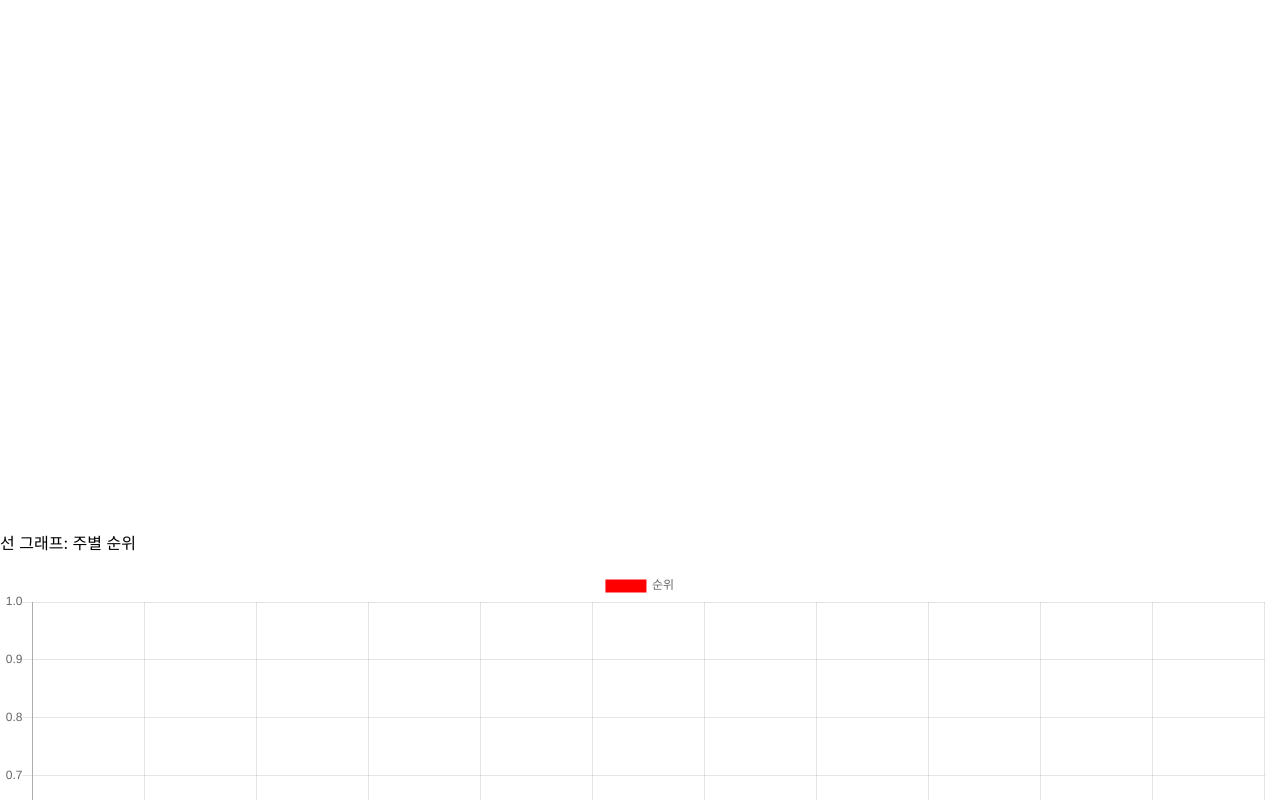
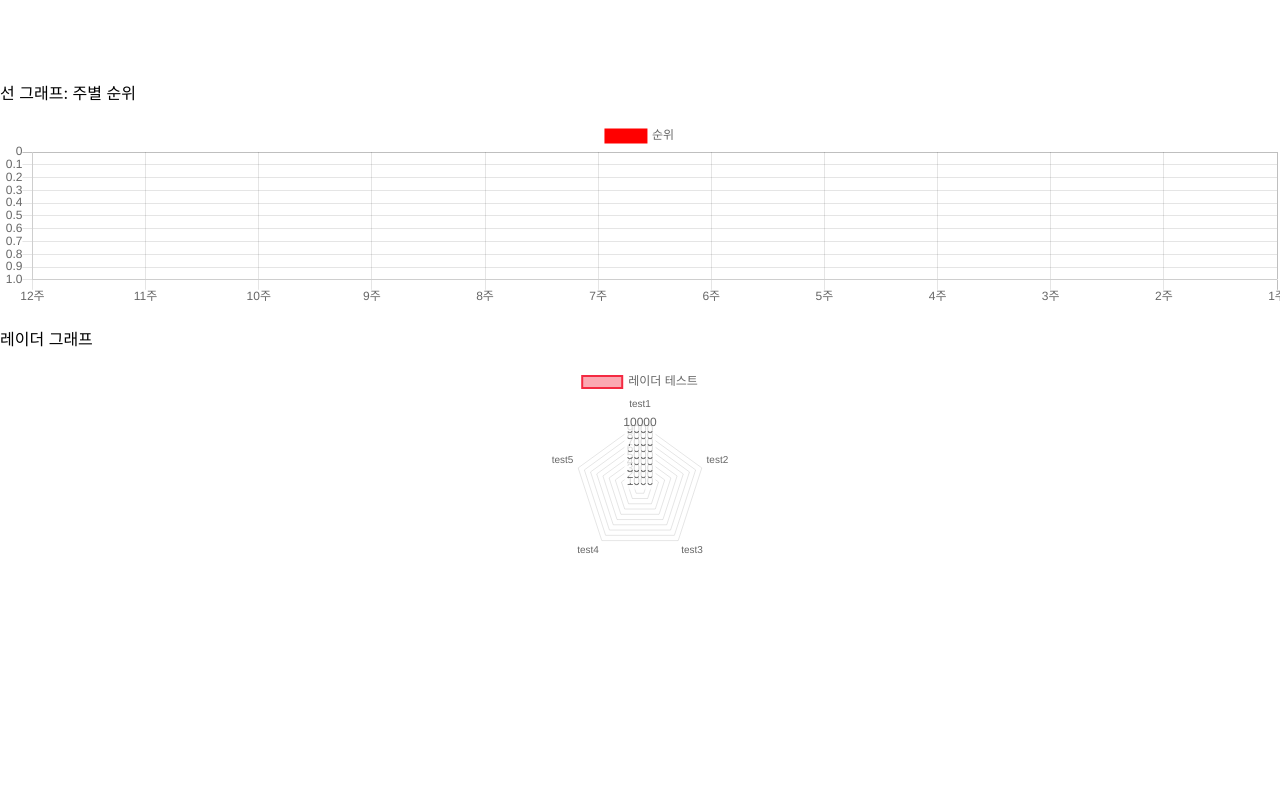
Before and after one commit to VanSubstance/ourtube, a React (Create React App) app in the folder front/: page /alltime/1 in a window 1280 px wide. Shown: the part 920-1720 px from the top of the page. After the commit the page ends 1476 px from the top, so only its background shows below. Built offline with nearby package versions, Linux system fonts and the light colour scheme; the HTML template or start-up script is replaced by a standard one.

Commit message:
레이더 데이터 라벨 삭제
레이더 데이터 라벨 삭제

```diff
--- a/front/src/Design/AlltimeResultPage.js
+++ b/front/src/Design/AlltimeResultPage.js
@@ -1,6 +1,7 @@
 import React, { Component } from 'react';
 import {KeywordThumbnail} from './Comps';
 import { Bar, Line, Radar, Pie } from 'react-chartjs-2';
+import 'chartjs-plugin-datalabels';
 
 class AlltimeResultPage extends Component {
 
@@ -30,14 +31,25 @@ class AlltimeResultPage extends Component {
                         ticks: {
                             beginAtZero: true,
                         }
+                    }],
+                    xAxes:[{
+                        ticks: {
+                            reverse: true
+                        }
                     }]
+                },
+                plugins: {
+                    datalabels: {
+                        display: false
+                    }
                 }
             },
             // 파이 그래프: 조회수 ~ 좋아요 / 싫어요 비율
             pieLikes: {
+                maintainAspectRatio: false,
             },
             // 선 그래프: 주별 순위
-            lineRankPerMonth: {
+            lineRankPerWeek: {
                 maintainAspectRatio: false,
                 scales: {
                     yAxes: [{
@@ -45,9 +57,44 @@ class AlltimeResultPage extends Component {
                             beginAtZero: true,
                             reverse: true
                         }
+                    }],
+                    xAxes:[{
+                        ticks: {
+                            reverse: true
+                        }
                     }]
+                },
+                elements:{
+                    line:{
+                        tension: 0
+                    },
+                    point:{
+                        pointStyle:'rectRounded',
+                        radius: 3,
+                        backgroundColor: 'red',
+                        borderWidth:5
+                    }
+                },
+                plugins: {
+                    datalabels: {
+                        display: false
+                    }
                 }
             },
+            radarInfo: {
+                maintainAspectRatio: false,
+                scale: {
+                    angleLines:{
+                        display:false
+                    },
+                    ticks: {
+                        beginAtZero: true,
+                        min: 0,
+                        max: 10000,
+                        stepSize: 1000,
+                    }
+                }
+            }
         },
         datasets: {
             // 좋아요 싫어요 막대 그래프 변수
@@ -75,8 +122,7 @@ class AlltimeResultPage extends Component {
                     }
 
                 ],
-                labels: ['1월', '2월', '3월', '4월', '5월', '6월', '7월', '8월'
-                , '9월', '10월', '11월', '12월']
+                labels: ['1주','2주','3주','4주','5주','6주','7주','8주','9주','10주','11주','12주']
             },
             // 파이 그래프: 조회수 ~ 좋아요 / 싫어요 비율
             pieLikes: {
@@ -85,7 +131,7 @@ class AlltimeResultPage extends Component {
                         // 좋아요 / 싫어요 데이터셋 위치
                         label: "비율",
                         backgroundColor: ["#00cc99", "#ff3399"],
-                        data: [],
+                        data: []
                     }
                 ],
                 // 라벨 데이터셋 위치
@@ -98,13 +144,23 @@ class AlltimeResultPage extends Component {
                         label: "순위",
                         data: [],
                         fill: false,
-                        borderColor: "red",
-                        borderWidth: 1
+                        borderColor: "red"
                     },
                 ],
-                labels: ['1월', '2월', '3월', '4월', '5월', '6월', '7월', '8월'
-                , '9월', '10월', '11월', '12월']
+                labels: ['1주','2주','3주','4주','5주','6주','7주','8주','9주','10주','11주','12주']
             },
+            radarInfo: {
+                datasets: [
+                    {
+                        label: '레이더 테스트',
+                        backgroundColor: '#F6465B77',
+                        borderColor: '#F42941',
+                        borderWidth: 2,
+                        data: []
+                    }
+                ],
+                labels: ['test1','test2','test3','test4','test5']
+            }
         }
     }
 
@@ -118,6 +174,8 @@ class AlltimeResultPage extends Component {
         var lineView = [];
         var pieLikes = [];
         var lineRankPerWeek = [];
+        var radarInfo = [];
+
         // 평균 좋아요 / 싫어요 변수
         barLikes.push(Math.floor(Math.random() * 1000));
         barLikes.push(Math.floor(Math.random() * 400));
@@ -129,6 +187,9 @@ class AlltimeResultPage extends Component {
         for (var i = 0; i < 12; i++) {
             lineRankPerWeek.push(Math.floor(Math.random() * (20 - 1) + 1));
         }
+        for (var i = 0; i < 5; i++) {
+            radarInfo.push(Math.floor(Math.random() *(10000 - 2000) + 1000));
+        }
         // 평균 좋아요 / 싫어요 변수
         pieLikes.push(Math.floor(Math.random() * (10000 - 2000) + 2000));
         pieLikes.push(Math.floor(Math.random() * (5000 - 500) + 500));
@@ -139,6 +200,7 @@ class AlltimeResultPage extends Component {
                 lineView: lineView,
                 pieLikes: pieLikes,
                 lineRankPerWeek: lineRankPerWeek,
+                radarInfo: radarInfo
             }
         );
     }
@@ -153,6 +215,7 @@ class AlltimeResultPage extends Component {
         datasets.lineView.datasets[0].data = data.lineView;
         datasets.pieLikes.datasets[0].data = data.pieLikes;
         datasets.lineRankPerWeek.datasets[0].data = data.lineRankPerWeek;
+        datasets.radarInfo.datasets[0].data = data.radarInfo;
 
         // 키워드 썸네일
         this.refs.KeywordThumbnail.setThumbnailInfo();
@@ -201,6 +264,14 @@ class AlltimeResultPage extends Component {
                         options={this.state.options.lineRankPerWeek}
                     />
                 </div>
+                <div
+                    style={this.state.chart}>
+                    <p> 레이더 그래프 </p>
+                    <Radar
+                        data = {this.state.datasets.radarInfo}
+                        options = {this.state.options.radarInfo}
+                    />
+                </div>
             </div>
         );
     }
--- a/front/src/Design/TrendResultPage.js
+++ b/front/src/Design/TrendResultPage.js
@@ -88,10 +88,16 @@ class TrendResultPage extends Component {
                         display:false
                     },
                     ticks: {
+                        display:false,
                         beginAtZero: true,
                         min: 0,
                         max: 10000,
                         stepSize: 1000,
+                    }
+                },
+                plugins: {
+                    datalabels: {
+                        display: false
                     }
                 }
             }
```
